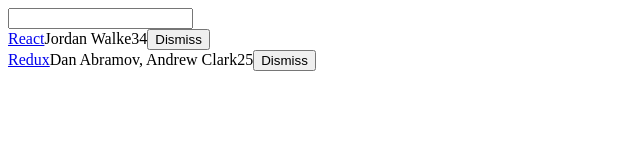
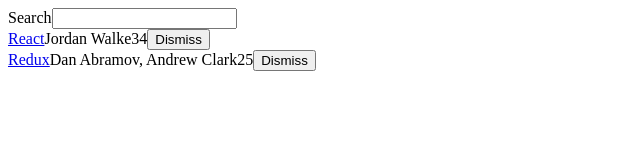
Before and after one commit to vlad-bezden/the-road-to-learn-react, a React app: page / in a window 1280 px wide. Shown: the top 160 px of the page, without its empty margins (0-640 px from the left). Built offline with nearby package versions, Linux system fonts and the light colour scheme.

Commit message:
finished "Composible Components" chapter

```diff
--- a/src/App.js
+++ b/src/App.js
@@ -52,7 +52,9 @@
             <div>
                 <Search
                     value={searchTerm}
-                    onChange={this.onSearchChange} />
+                    onChange={this.onSearchChange}>
+                    Search
+                </Search>
                 <Table
                     list={list}
                     pattern={searchTerm}
@@ -64,9 +66,10 @@
 
 class Search extends Component {
     render() {
-        const { value, onChange } = this.props
+        const { value, onChange, children } = this.props
         return (
             <form>
+                {children}
                 <input
                     type='text'
                     value={value}
```
